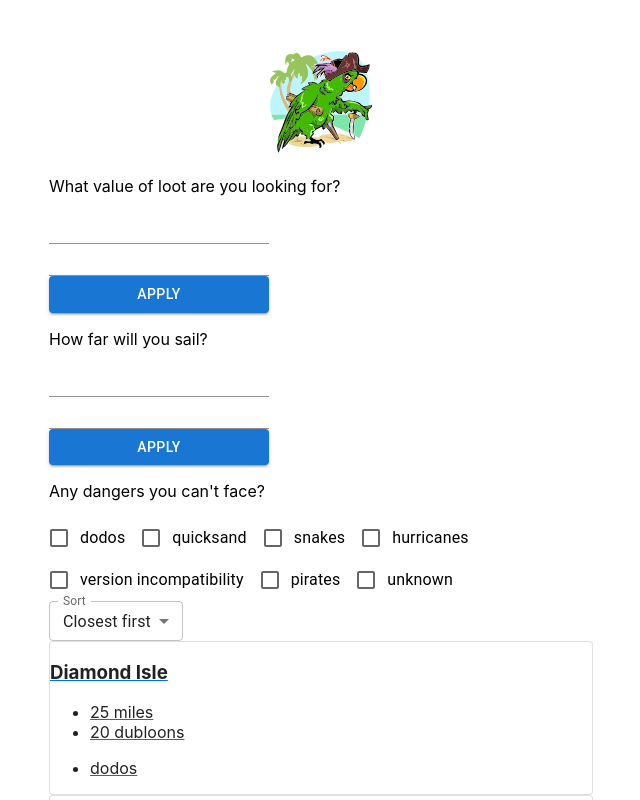
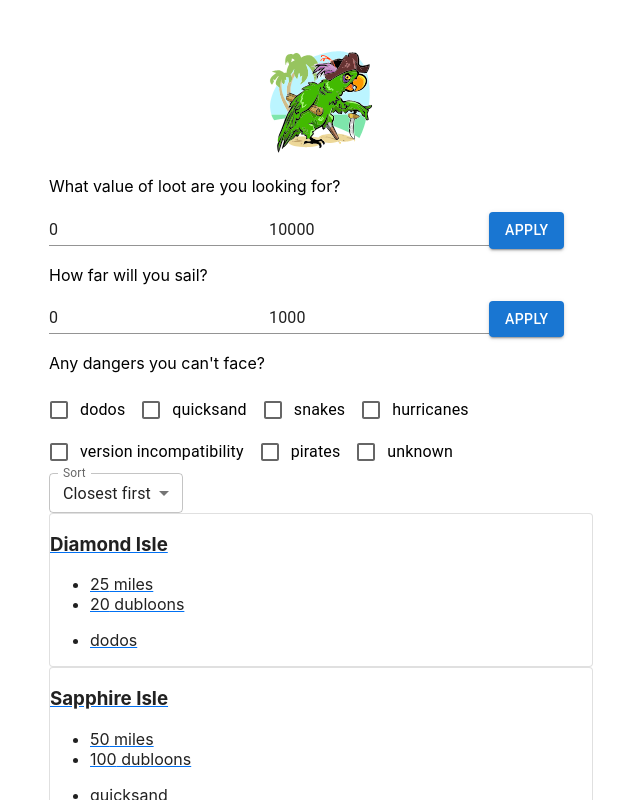
Before and after one commit to george-kirby/looty, a Next.js app: page /loots in a window 1280 px wide. Shown: the top 800 px of the page, without its empty margins (319-959 px from the left). Built offline with nearby package versions, Linux system fonts and the light colour scheme.

Commit message:
remove buggy FormControls

```diff
--- a/components/LootsFilterBar.js
+++ b/components/LootsFilterBar.js
@@ -62,21 +62,17 @@ export default function LootsFilterBar( { allLootsData, activeFilters, setActive
             <div className="value-input">
                 <p>What value of loot are you looking for?</p>
                 <div className="value-inputs-container">
-                    <FormControl>
-                        <Input type="number" min="0" max="10000" label="Min value (dubloons)" onChange={handleMinValueChange} />
-                        <Input type="number" min="0" max="10000" label="Max value (dubloons)" onChange={handleMaxValueChange} />
-                        <Button variant="contained" type="submit" onClick={applyValueFilter}>Apply</Button>
-                    </FormControl>
+                    <Input type="number" value={minValueField} min="0" max="10000" label="Min value (dubloons)" onChange={handleMinValueChange} />
+                    <Input type="number" value={maxValueField} min="0" max="10000" label="Max value (dubloons)" onChange={handleMaxValueChange} />
+                    <Button variant="contained" type="submit" onClick={applyValueFilter}>Apply</Button>
                 </div>
             </div>
             <div className="distance-input">
                 <p>How far will you sail?</p>
                 <div className="distance-inputs-container">
-                    <FormControl>
-                        <Input type="number" min="0" max="1000" label="Min distance (nautical miles)" onChange={handleMinDistanceChange} />
-                        <Input type="number" min="0" max="1000" label="Max distance (nautical miles)" onChange={handleMaxDistanceChange} />
-                        <Button variant="contained" type="submit" onClick={applyDistanceFilter}>Apply</Button>
-                    </FormControl>
+                    <Input type="number" value={minDistanceField} min="0" max="1000" label="Min distance (nautical miles)" onChange={handleMinDistanceChange} />
+                    <Input type="number" value={maxDistanceField} min="0" max="1000" label="Max distance (nautical miles)" onChange={handleMaxDistanceChange} />
+                    <Button variant="contained" type="submit" onClick={applyDistanceFilter}>Apply</Button>
                 </div>
             </div>
             <div className="distance-input"></div>
--- a/components/layout.js
+++ b/components/layout.js
@@ -16,12 +16,12 @@ export default function Layout({ children, home }) {
           name="description"
           content="Find treasure on islands in the Sunset Sea"
         />
-        <meta
+        {/* <meta
           property="og:image"
           content={`https://og-image.vercel.app/${encodeURI(
             siteTitle,
           )}.png?theme=light&md=0&fontSize=75px&images=https%3A%2F%2Fassets.vercel.com%2Fimage%2Fupload%2Ffront%2Fassets%2Fdesign%2Fnextjs-black-logo.svg`}
-        />
+        /> */}
         <meta name="og:title" content={siteTitle} />
         <meta name="twitter:card" content="summary_large_image" />
       </Head>
```
